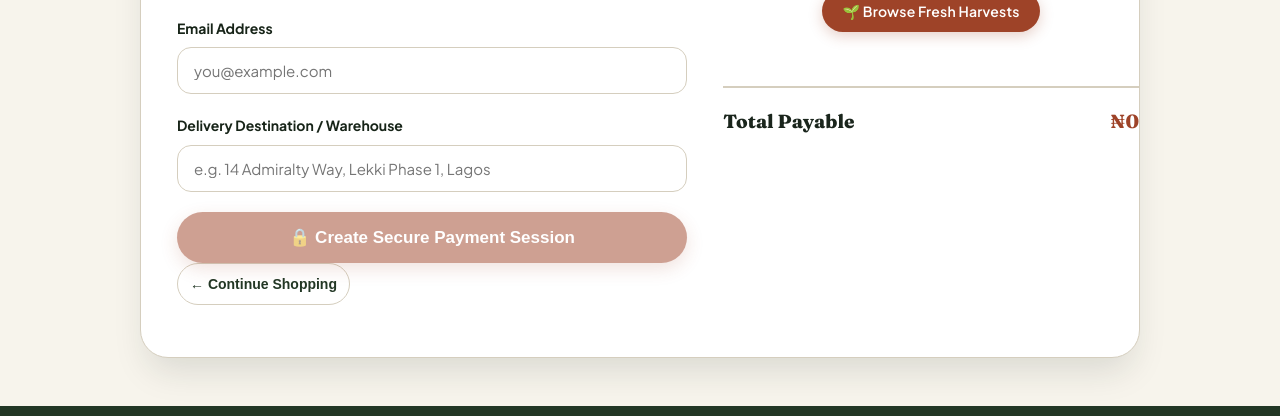
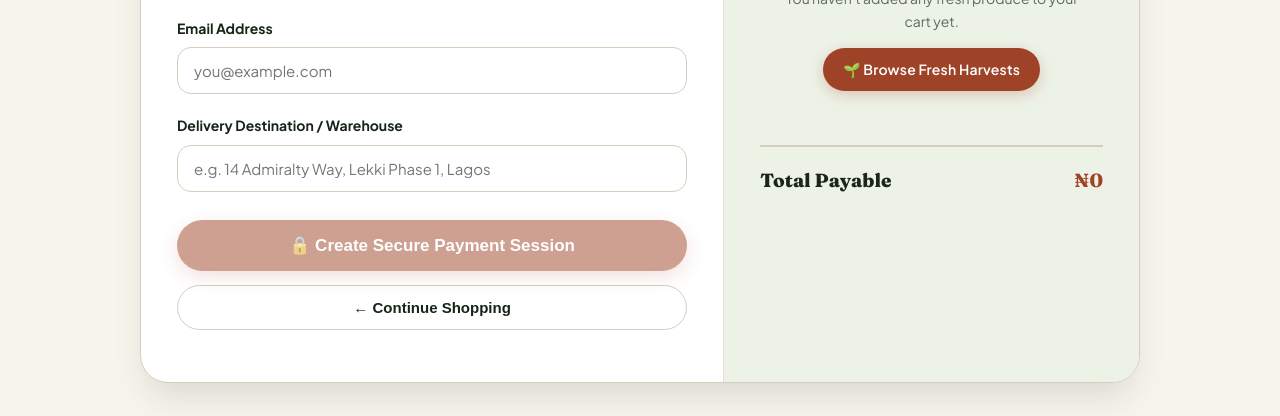
Before and after one commit to Osifowora/farmconnect11, a plain HTML site: page checkout.html in a window 1280 px wide. Shown: the part 384-800 px from the top of the page. Drawn offline with Linux system fonts and the light colour scheme; no server answers.

Commit message:
fix(ui): optimize checkout layout, summary padding, and action button spacing
- Restore .checkout-summary container padding and background tint
- Fix Clear Cart button alignment inside order summary header
- Add generous vertical gap and button styling to .checkout-actions

```diff
--- a/checkout.html
+++ b/checkout.html
@@ -48,8 +48,8 @@
                     </div>
 
                     <div class="checkout-actions">
-                        <button type="button" class="btn-submit" id="create-checkout-session" style="margin-top:0;">🔒 Create Secure Payment Session</button>
-                        <button type="button" class="btn-nav-outline" style="text-align:center; padding:12px;" onclick="window.location.href='index.html#marketplace'">← Continue Shopping</button>
+                        <button type="button" class="btn-submit" id="create-checkout-session">🔒 Create Secure Payment Session</button>
+                        <button type="button" class="btn-nav-outline" onclick="window.location.href='index.html#marketplace'">← Continue Shopping</button>
                     </div>
 
                     <div id="checkout-status" class="checkout-status" style="margin-top:16px;"></div>
--- a/style.css
+++ b/style.css
@@ -1545,6 +1545,43 @@ input:focus, select:focus, textarea:focus {
 
 .checkout-panel {
     padding: 36px;
+}
+
+.checkout-summary {
+    background: var(--bg-sage-tint);
+    border-left: 1px solid var(--border-subtle);
+    padding: 36px;
+    display: flex;
+    flex-direction: column;
+}
+
+.checkout-actions {
+    margin-top: 28px;
+    display: flex;
+    flex-direction: column;
+    gap: 14px;
+}
+
+.checkout-actions .btn-submit {
+    margin-top: 0;
+}
+
+.checkout-actions .btn-nav-outline {
+    display: block;
+    width: 100%;
+    text-align: center;
+    padding: 13px 20px;
+    font-size: 15px;
+    border-radius: var(--radius-full);
+    border: 1.5px solid var(--border-warm);
+    background: transparent;
+    color: var(--text-heading);
+    transition: all 0.2s ease;
+}
+
+.checkout-actions .btn-nav-outline:hover {
+    background: var(--bg-sage-soft);
+    border-color: var(--primary-olive);
 }
 
 .checkout-summary-header {
```
